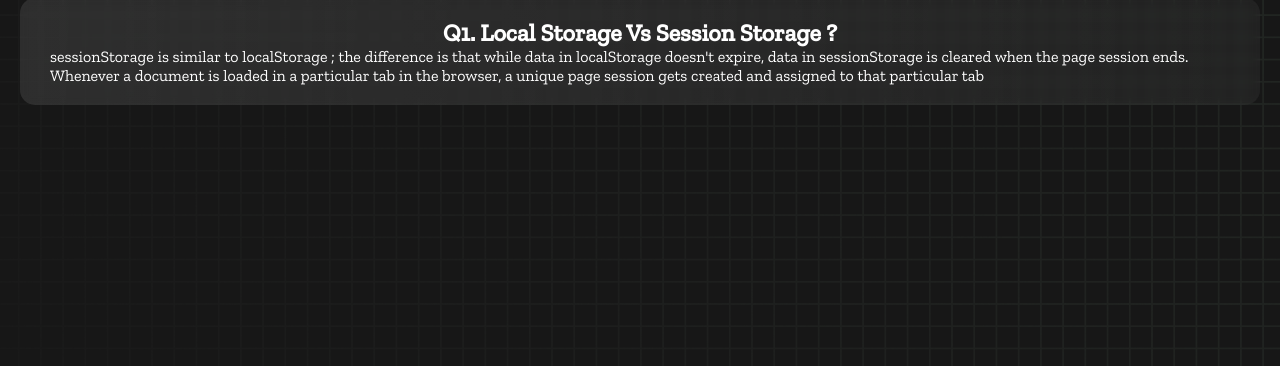
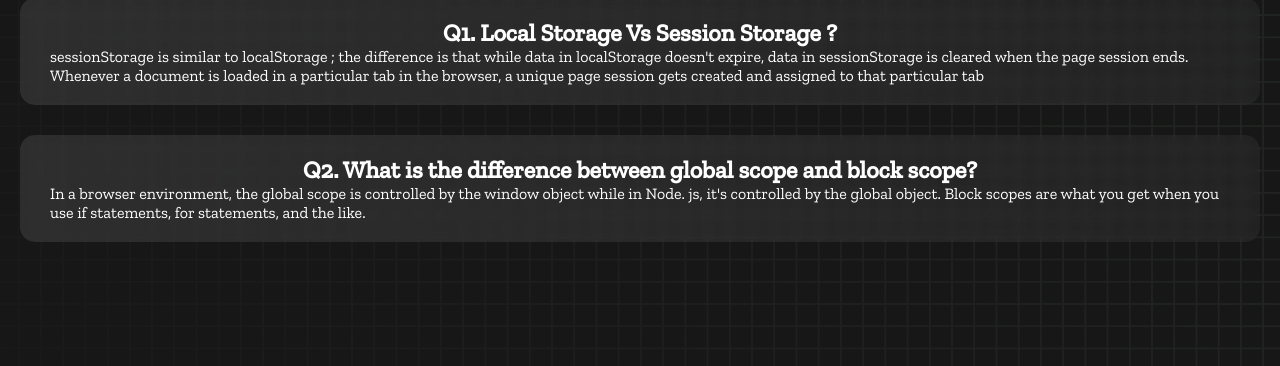
Before and after one commit to mdgulamquddus/b6-type-monster-debug-assignment, a plain HTML site: page blog.html in a window 1280 px wide. Shown: the part 80-446 px from the top of the page. Drawn offline with nearby package versions, Linux system fonts and the light colour scheme.

Commit message:
question 1 & 2 added

```diff
--- a/blog.html
+++ b/blog.html
@@ -27,6 +27,17 @@
           assigned to that particular tab
         </p>
       </div>
+      <div class="font-color card">
+        <h2>
+          Q2. What is the difference between global scope and block scope?
+        </h2>
+        <p>
+          In a browser environment, the global scope is controlled by the window
+          object while in Node. js, it's controlled by the global object. Block
+          scopes are what you get when you use if statements, for statements,
+          and the like.
+        </p>
+      </div>
     </div>
   </body>
 </html>
```
